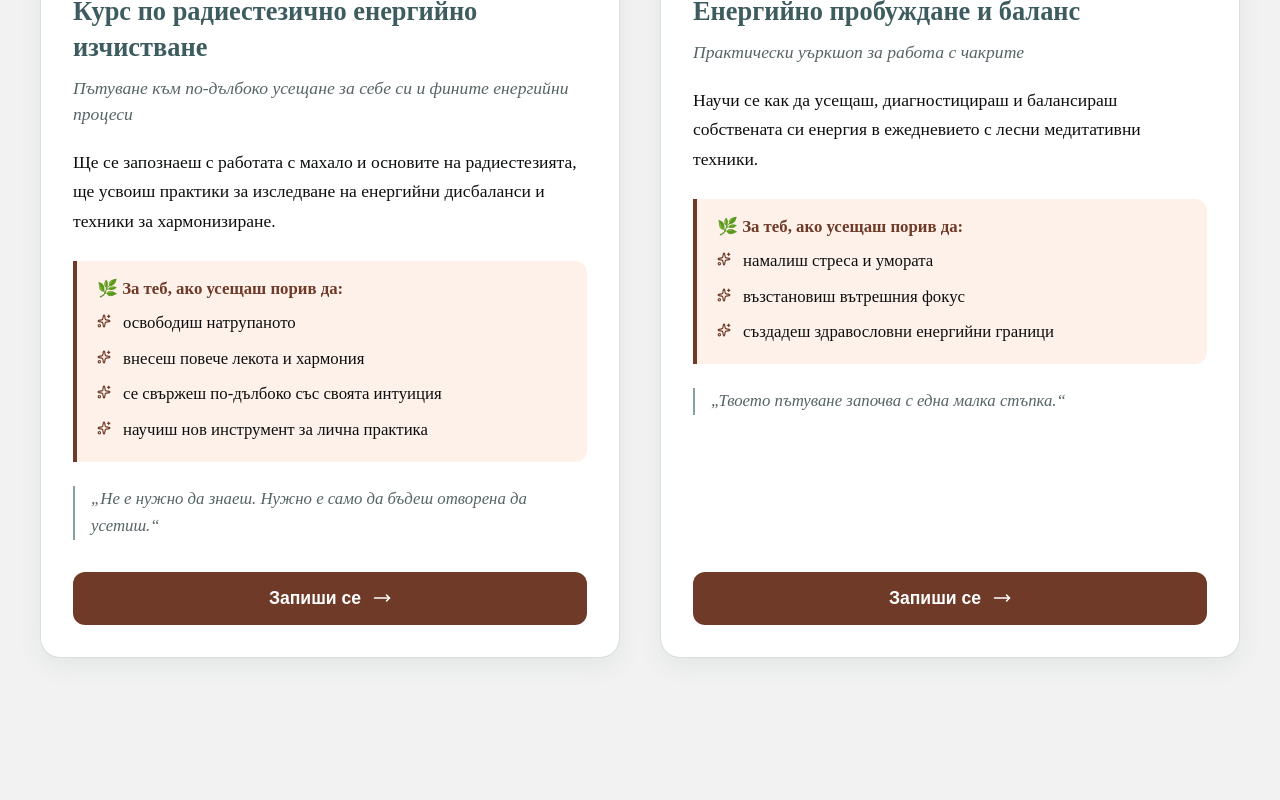
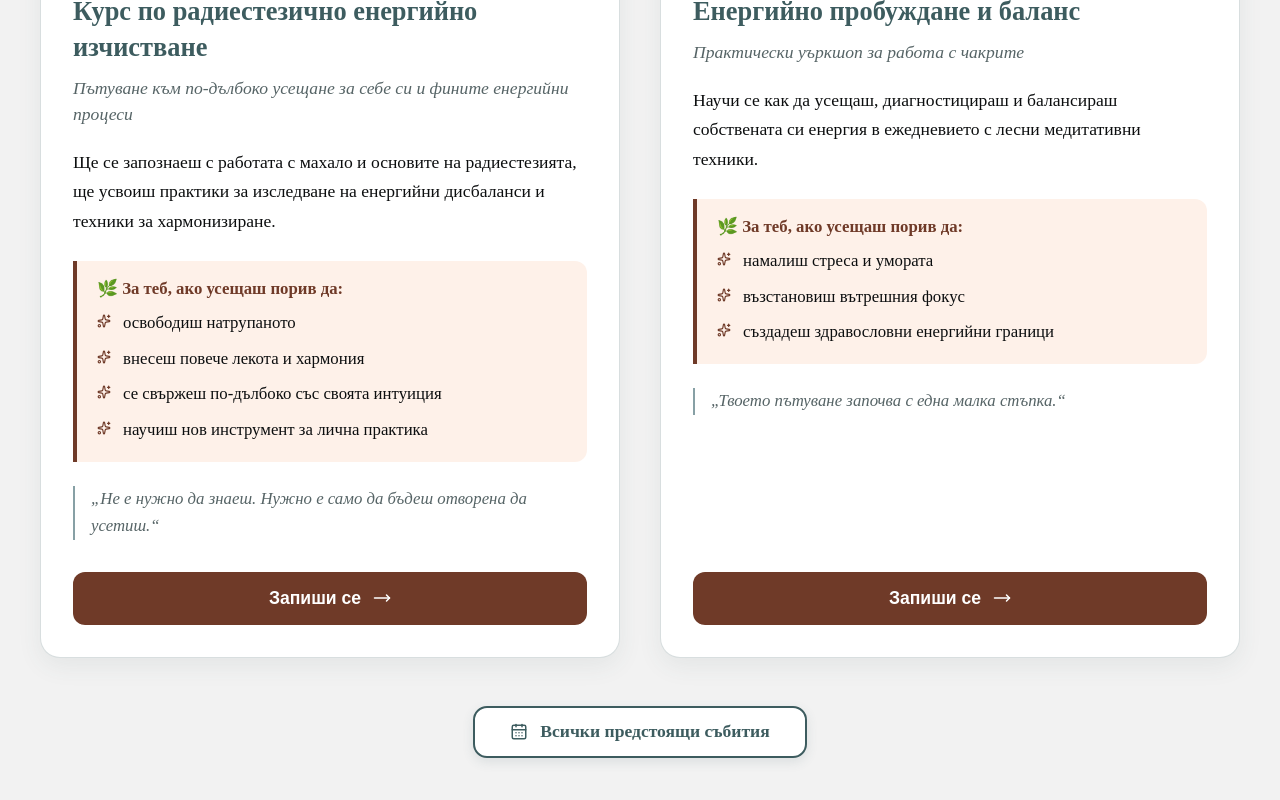
Before and after one commit to Manoela2003/Energy-Academy, a React (Vite) app: page / in a window 1280 px wide. Shown: the part 1663-2463 px from the top of the page. Built offline with nearby package versions, Linux system fonts and the light colour scheme.

Commit message:
Add all events button

```diff
--- a/src/components/UpcomingEventsSection/UpcomingEventSection.css
+++ b/src/components/UpcomingEventsSection/UpcomingEventSection.css
@@ -175,3 +175,51 @@
 .sign-button:hover svg {
   transform: translateX(5px);
 }
+
+.events-footer {
+  margin-top: 3rem;
+  display: flex;
+  justify-content: center;
+}
+
+.view-all-link {
+  position: relative;
+  display: inline-flex;
+  align-items: center;
+  gap: 0.75rem;
+  padding: 0.95rem 2.2rem;
+  font-size: 1.1rem;
+  font-weight: 700;
+  text-decoration: none;
+  color: var(--color-primary);
+  background: #ffffff;
+  border: 2px solid var(--color-primary);
+  border-radius: 14px;
+  box-shadow: rgba(61, 92, 95, 0.12) 0px 4px 12px;
+  overflow: hidden;
+  z-index: 1;
+  transition: color 0.35s ease, border-color 0.35s ease, box-shadow 0.35s ease, transform 0.25s ease;
+}
+
+.view-all-link::before {
+  content: '';
+  position: absolute;
+  top: 0;
+  left: 0;
+  width: 100%;
+  height: 100%;
+  background: linear-gradient(135deg, var(--color-primary) 0%, var(--color-secondary) 100%);
+  opacity: 0;
+  z-index: -1;
+  transition: opacity 0.35s ease;
+}
+
+.view-all-link:hover {
+  color: #ffffff;
+  transform: translateY(-2px);
+  box-shadow: rgba(61, 92, 95, 0.25) 0px 10px 20px;
+}
+
+.view-all-link:hover::before {
+  opacity: 1;
+}
--- a/src/components/UpcomingEventsSection/UpcomingEventSection.jsx
+++ b/src/components/UpcomingEventsSection/UpcomingEventSection.jsx
@@ -1,5 +1,5 @@
 import './UpcomingEventSection.css'
-import { MoveRight, Sparkles } from 'lucide-react'
+import { MoveRight, Sparkles, CalendarDays } from 'lucide-react'
 import courseOneImage from '../../assets/course-1-image.jpg'
 import courseTwoImage from '../../assets/course-2-image.jpg'
 
@@ -76,11 +76,19 @@ export default function UpcomingEventsSection() {
 return (
   <section className="upcoming-events-container">
     <h2 className="upcoming-events-title">Предстоящи събития</h2>
+
     <div className="events">
       {events.map((event) => (
         <Event key={event.id} {...event} />
       ))}
     </div>
+
+<div className="events-footer">
+  <a href="/events" className="view-all-link">
+    <CalendarDays size={18} />
+    <span>Всички предстоящи събития</span>
+  </a>
+</div>
   </section>
 )
 }
```
Lines whose indentation alone changed are shown as unchanged.
